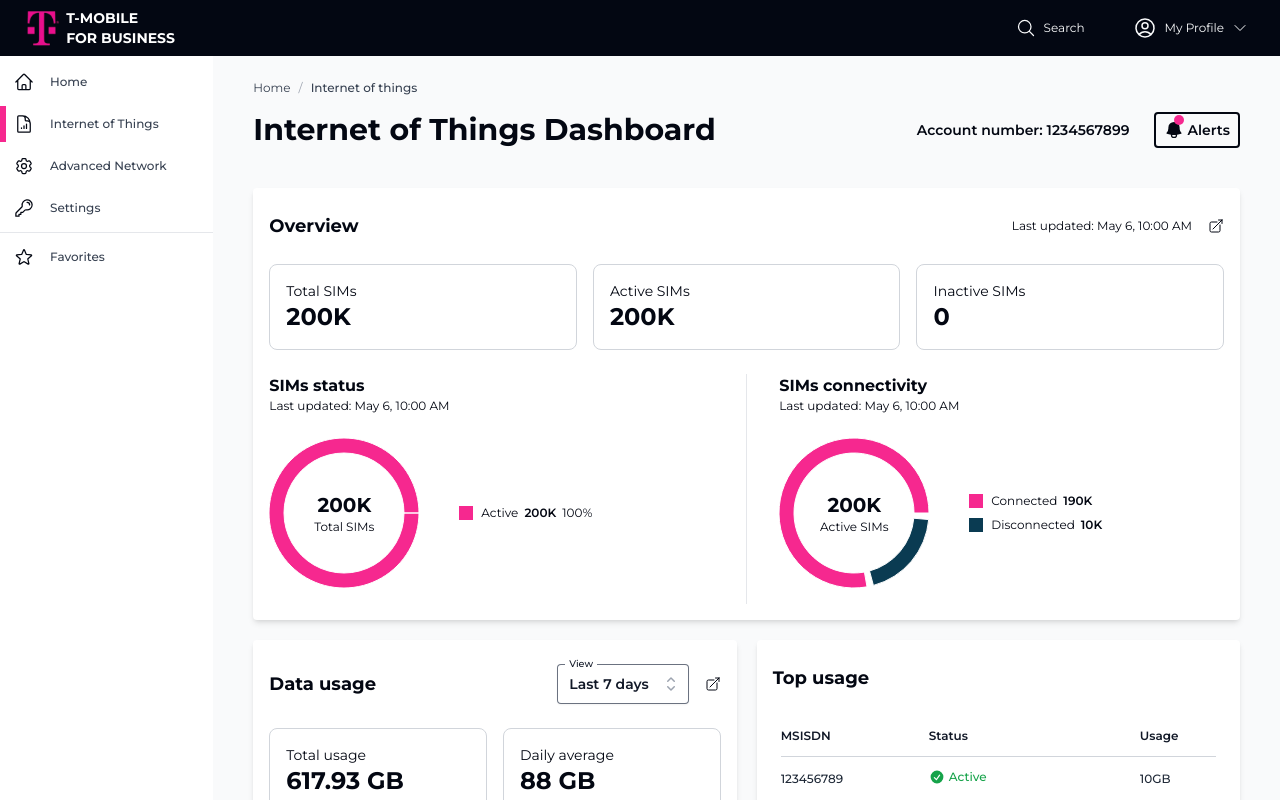
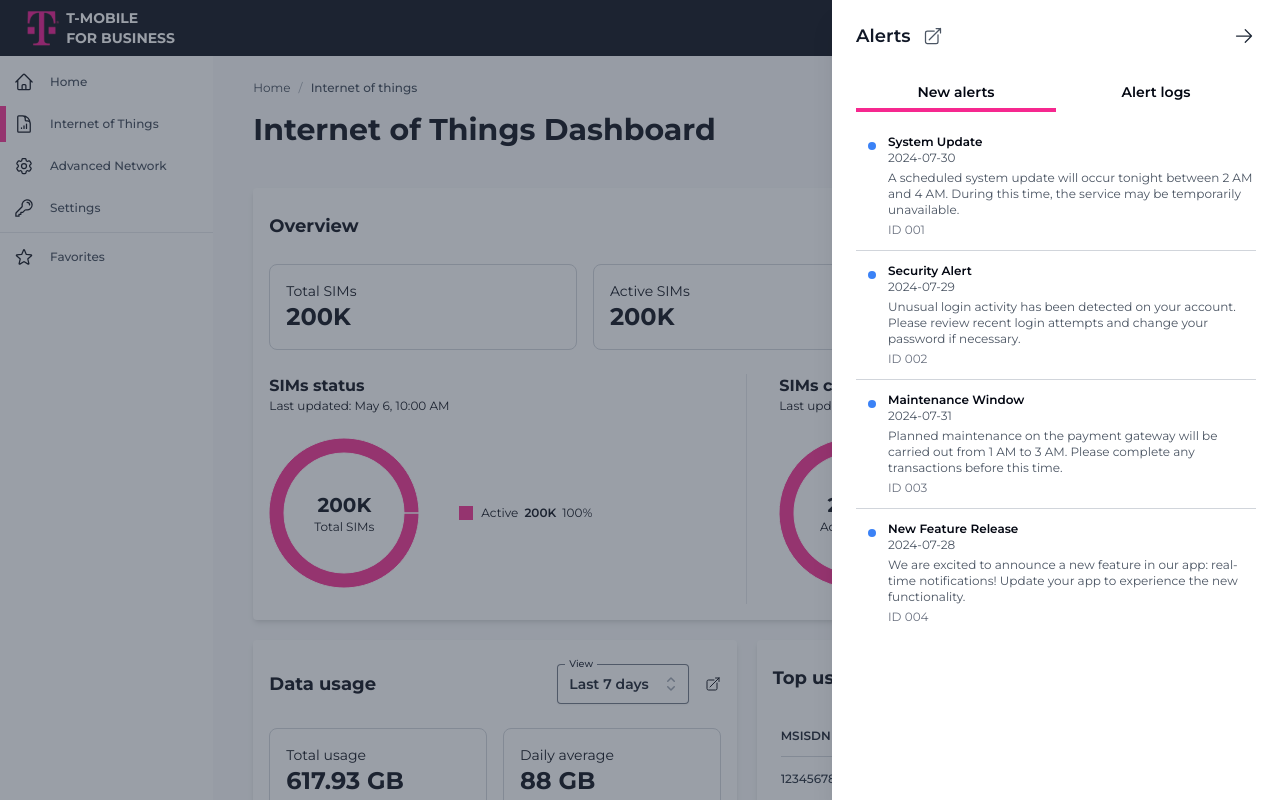
Before and after one commit to arpansaha1300/unit-assessment-3, a React (Vite) app: page / in a window 1280 px wide. Both pictures are taken after a click on the button "Alerts". Shown: the top 800 px of the page. Built offline with nearby package versions, Linux system fonts and the light colour scheme.

Commit message:
alert drawer

```diff
--- /dev/null
+++ b/src/components/common/Drawer.tsx
@@ -0,0 +1,65 @@
+'use client'
+
+import {
+  Dialog,
+  DialogBackdrop,
+  DialogPanel,
+  DialogTitle,
+} from '@headlessui/react'
+import {
+  ArrowRightIcon,
+  ArrowTopRightOnSquareIcon,
+} from '@heroicons/react/24/outline'
+
+interface DrawerProps {
+  open: boolean
+  title: string
+  children: React.ReactNode
+  setOpen: React.Dispatch<React.SetStateAction<boolean>>
+}
+
+export default function Drawer(props: Readonly<DrawerProps>) {
+  const { open, title, children, setOpen } = props
+
+  return (
+    <Dialog open={open} onClose={setOpen} className="relative z-10">
+      <DialogBackdrop
+        transition
+        className="fixed inset-0 bg-gray-700/50 transition-opacity duration-500 ease-in-out data-[closed]:opacity-0"
+      />
+
+      <div className="fixed inset-0 overflow-hidden">
+        <div className="absolute inset-0 overflow-hidden">
+          <div className="pointer-events-none fixed inset-y-0 right-0 flex max-w-full pl-10">
+            <DialogPanel
+              transition
+              className="pointer-events-auto relative w-screen max-w-md transform transition duration-500 ease-in-out data-[closed]:translate-x-full sm:duration-700"
+            >
+              <div className="flex h-full flex-col overflow-y-auto bg-white py-6 shadow-xl">
+                <div className="px-4 sm:px-6 flex items-center justify-between">
+                  <div className="flex items-center gap-3">
+                    <DialogTitle className="text-lg font-semibold leading-6 text-gray-900">
+                      {title}
+                    </DialogTitle>
+                    <ArrowTopRightOnSquareIcon className="flex-shrink-0 size-5 text-gray-600" />
+                  </div>
+                  <button
+                    type="button"
+                    onClick={() => setOpen(false)}
+                    className="rounded size-6 flex items-center justify-center text-gray-800 focus:outline-none focus:ring-2 focus:ring-brand-primary"
+                  >
+                    <span className="sr-only">Close panel</span>
+                    <ArrowRightIcon aria-hidden="true" className="size-5" />
+                  </button>
+                </div>
+                <div className="relative mt-6 flex-1 px-4 sm:px-6">
+                  {children}
+                </div>
+              </div>
+            </DialogPanel>
+          </div>
+        </div>
+      </div>
+    </Dialog>
+  )
+}
--- a/src/components/common/SelectMenu.tsx
+++ b/src/components/common/SelectMenu.tsx
@@ -1,3 +1,5 @@
+'use client'
+
 import { useState } from 'react'
 import {
   Label,
--- a/src/pages/index.jsx
+++ b/src/pages/index.jsx
@@ -1,11 +1,16 @@
 import { BellIcon } from '@heroicons/react/24/solid'
 import Breadcrumb from '~/components/common/Breadcrumb'
+import Drawer from '~common/Drawer'
 import DataUsage from '~/components/internet-of-things/DataUsage'
 import Overview from '~/components/internet-of-things/Overview'
 import Reports from '~/components/internet-of-things/Reports'
 import TopUsage from '~/components/internet-of-things/TopUsage'
+import { useState } from 'react'
+import { Tab, TabGroup, TabList, TabPanel, TabPanels } from '@headlessui/react'
 
 export function Component() {
+  const [drawerOpen, setDrawerOpen] = useState(false)
+
   const breadcrumbItems = [
     {
       name: 'Home',
@@ -16,6 +21,7 @@
       path: '/internet-of-things',
     },
   ]
+
   return (
     <div>
       <Breadcrumb items={breadcrumbItems} />
@@ -25,13 +31,18 @@
 
         <div className="flex items-center gap-6">
           <p className="text-sm font-semibold">Account number: 1234567899</p>
-          <button className="px-2 py-1.5 text-sm font-semibold border-2 border-gray-950 inline-flex items-center gap-1 rounded">
+          <button
+            className="px-2 py-1.5 text-sm font-semibold border-2 border-gray-950 hover:bg-gray-100 inline-flex items-center gap-1 rounded transition-colors"
+            onClick={() => setDrawerOpen(true)}
+          >
             <div className="relative">
               <BellIcon className="flex-shrink-0 size-5" />
               <span className="size-2.5 bg-brand-primary rounded-full absolute top-0 right-0 -translate-y-1/2" />
             </div>
             <p>Alerts</p>
           </button>
+
+          <AlertsDrawer open={drawerOpen} setOpen={setDrawerOpen} />
         </div>
       </div>
 
@@ -53,3 +64,80 @@
 }
 
 Component.displayName = 'Home'
+
+function AlertsDrawer(props) {
+  const { open, setOpen } = props
+  // const [selectedIdx, setSelectedIdx] = useState(0)
+
+  return (
+    <Drawer open={open} setOpen={setOpen} title="Alerts">
+      <TabGroup defaultIndex={0}>
+        <TabList className="grid grid-cols-2 text-sm font-semibold">
+          {alertTabs.map(tab => (
+            <Tab key={tab.name} className="group py-2.5 relative">
+              <p>{tab.name}</p>
+              <span className="hidden group-data-[selected]:block h-1 bg-brand-primary absolute bottom-0 inset-x-0" />
+            </Tab>
+          ))}
+        </TabList>
+
+        <TabPanels className="py-2.5">
+          <TabPanel>
+            <ul className="divide-y divide-gray-300">
+              {newAlerts.map(alert => (
+                <li key={alert.id} className="pl-8 py-3 text-xs relative">
+                  <p className="font-semibold">{alert.title}</p>
+                  <p className="text-gray-600">{alert.date}</p>
+                  <p className="mt-1 text-gray-600">{alert.description}</p>
+                  <p className="mt-1 font-light text-gray-500">ID {alert.id}</p>
+                  <span className="size-2 bg-blue-500 rounded-full absolute top-5 left-4 -translate-x-1/2" />
+                </li>
+              ))}
+            </ul>
+          </TabPanel>
+
+          <TabPanel>Blank</TabPanel>
+        </TabPanels>
+      </TabGroup>
+    </Drawer>
+  )
+}
+
+const alertTabs = [
+  {
+    name: 'New alerts',
+  },
+  {
+    name: 'Alert logs',
+  },
+]
+const newAlerts = [
+  {
+    id: '001',
+    title: 'System Update',
+    description:
+      'A scheduled system update will occur tonight between 2 AM and 4 AM. During this time, the service may be temporarily unavailable.',
+    date: '2024-07-30',
+  },
+  {
+    id: '002',
+    title: 'Security Alert',
+    description:
+      'Unusual login activity has been detected on your account. Please review recent login attempts and change your password if necessary.',
+    date: '2024-07-29',
+  },
+  {
+    id: '003',
+    title: 'Maintenance Window',
+    description:
+      'Planned maintenance on the payment gateway will be carried out from 1 AM to 3 AM. Please complete any transactions before this time.',
+    date: '2024-07-31',
+  },
+  {
+    id: '004',
+    title: 'New Feature Release',
+    description:
+      'We are excited to announce a new feature in our app: real-time notifications! Update your app to experience the new functionality.',
+    date: '2024-07-28',
+  },
+]
```
